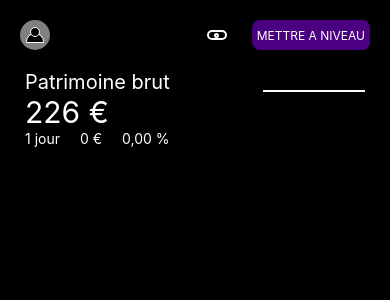
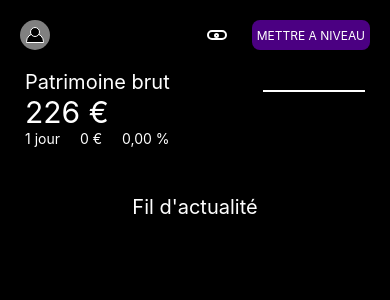
Before and after one commit to nicolastorre/ParallaxScrollViewClone, a React Native app: screen / in a window 390 px wide. Shown: the top 300 px of the page. Built offline with nearby package versions, Linux system fonts and the light colour scheme.

Commit message:
feat: add custom home

```diff
--- a/src/screens/home/HomeScreen.tsx
+++ b/src/screens/home/HomeScreen.tsx
@@ -1,4 +1,4 @@
-import {StatusBar, StyleSheet, View} from 'react-native';
+import {StatusBar, StyleSheet, Text, View} from 'react-native';
 import {ParallaxScrollView} from '../../../parallaxScrollViewModule/src/parallaxScrollView/ParallaxScrollView';
 import {common} from '../../styles/common';
 import {colors} from '../../styles/colors';
@@ -10,6 +10,10 @@ export const HomeScreen: React.FC = () => {
   const renderScrollContent = (): React.ReactNode => {
     return (
       <View style={styles.content}>
+        <View style={styles.item} testID={`element-#0`}>
+          <Text style={common.text}>Fil d'actualité</Text>
+        </View>
+
         {Array.from({length: 50}).map((_, index) => (
           <View key={index} style={styles.item} testID={`element-#${index}`} />
         ))}
```
Also changed, not shown: 2 other files (tests, documents, lock files or other folders).
